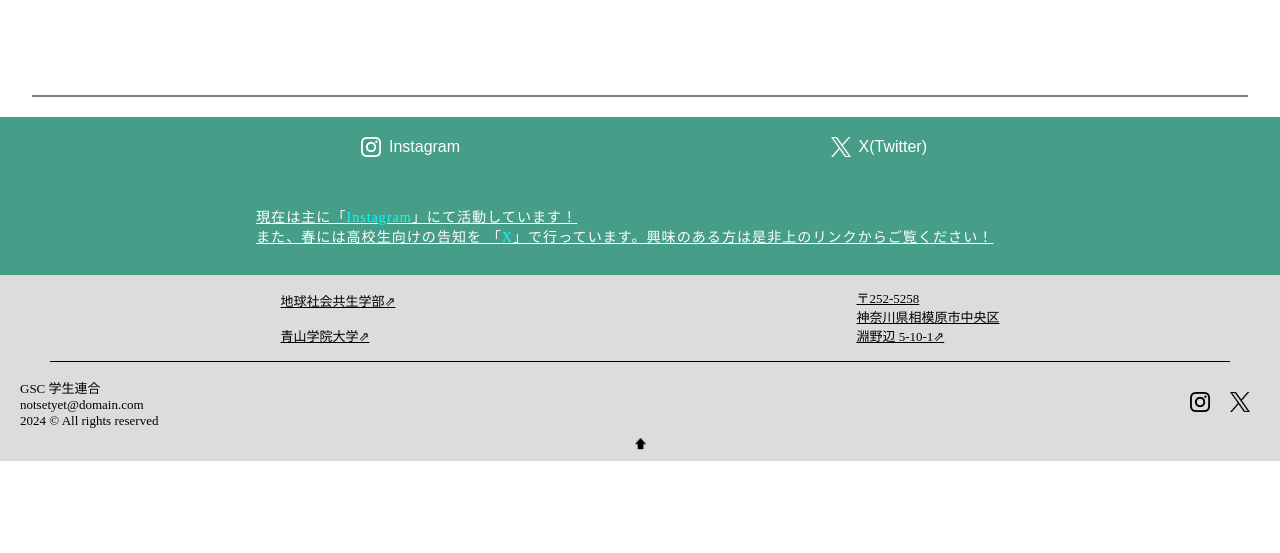
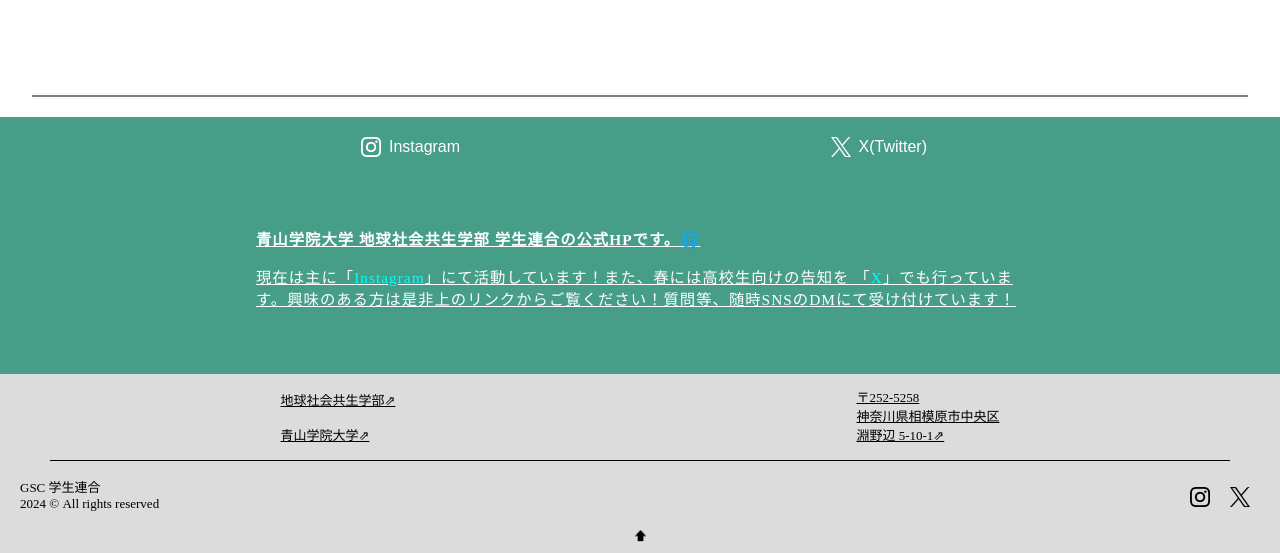
Before and after one commit to Raymondoor/gscstunion_webpage, a PHP site: page / in a window 1280 px wide. Shown: the part 514-1067 px from the top of the page. Before the commit the page ends 975 px from the top, so only its background shows below. Run offline with PHP 8.4, Linux system fonts and the light colour scheme; some web fonts are replaced.

Commit message:
hdescription 0.2

```diff
--- a/assets/css/style.css
+++ b/assets/css/style.css
@@ -20,6 +20,16 @@ body {
     font-family: "Noto Serif";
     src: url("../fonts/NotoSerifJP-Regular.woff2");
     font-display: swap;
+}
+@keyframes fallIn {
+    0% {
+        transform: translateY(-10px);
+        opacity: 0;
+    }
+    100% {
+        transform: translateY(0);
+        opacity: 1;
+    }
 }
 /* GSC color #479e88 */
 
@@ -257,20 +267,29 @@ main {
                 }
         }
 
-        #socialpost {
+        #hdescription {
             color: hsl(0, 0%, 100%);
             text-decoration: underline;
-            padding: 15px 5px;
+            padding: 50px 5px;
             max-width: 60%;
             margin: auto;
-            font-size: clamp(0.7rem, 1.1vw, 1.5rem);
+            font-size: clamp(0.6rem, 1.2vw, 1.5rem);
             text-align: left;
             letter-spacing: 1px;
+            opacity: 0;
             a {
                 text-decoration: none;
                 color: hsl(180, 100%, 50%);
             }
+            h4 {
+                margin: 0;
+                padding: 0;
+            }
+
         }
+        .start-animation {
+            animation: fallIn 1.5s ease-out forwards;
+          }
     }
 
     /* articles/index.php */
--- /dev/null
+++ b/assets/js/lib/home.js
@@ -0,0 +1,15 @@
+const observer = new IntersectionObserver(entries => {
+    entries.forEach(entry => {
+    if (entry.isIntersecting) {
+        entry.target.classList.add('start-animation');
+        console.log('fallIn executed');
+        // stop observing after animation added
+        observer.unobserve(entry.target);
+    }
+    });
+}, {
+    threshold: 0.3 // Trigger when 50% of the element is in view
+});
+
+const textElement = document.getElementById('hdescription');
+observer.observe(textElement);
--- a/backend/app/views/footer.php
+++ b/backend/app/views/footer.php
@@ -16,7 +16,6 @@
         <div id="fnavbar">
             <div id="license">
                 GSC 学生連合<br>
-                notsetyet@domain.com<br>
                 <?php echo date("Y"); ?> &#169 All rights reserved
             </div>
             <div id="f-sns-link">
@@ -34,10 +33,10 @@
     function loadScript($dir) {
         switch ($dir) {
             case 'home':
-                echo "";
+                echo "<script src=\"../assets/js/lib/home.js\"></script>";
                 break;
             case 'articles':
-                echo "<script src=\"../assets/js/lib/sort-article.js\"></script>";
+                echo "<script src=\"../assets/js/lib/articles.js\"></script>";
                 break;
             case 'admin':
                 echo "";
--- a/index.php
+++ b/index.php
@@ -37,10 +37,11 @@ include "{$dir_back}backend/app/views/header.php";
                     <img src="<?php echo $dir_back; ?>assets/images/icon/WX.png" alt="Instagram" class="socialpagelogo">X(Twitter)</a>
                 </div>
             </div>
-            <div id="socialpost">
+            <div id="hdescription">
+            <h4>青山学院大学 地球社会共生学部 学生連合の公式HPです。🌐</h4>
             <p>
-                現在は主に「<a href="https://instagram.com/gscstunion" target="_blank" title="Instagram">Instagram</a>」にて活動しています！<br>また、春には高校生向けの告知を
-                「<a href="https://x.com/GSCstunion" target="_blank" title="X(Twitter)">X</a>」で行っています。興味のある方は是非上のリンクからご覧ください！
+                現在は主に「<a href="<?php echo $Instagram; ?>" target="_blank" title="Instagram">Instagram</a>」にて活動しています！また、春には高校生向けの告知を
+                「<a href="<?php echo $X; ?>" target="_blank" title="X(Twitter)">X</a>」でも行っています。興味のある方は是非上のリンクからご覧ください！質問等、随時SNSのDMにて受け付けています！
             </p>
             </div>
         </div>
```
Also changed, not shown: assets/js/lib/articles.js (renamed from assets/js/lib/sort-article.js).
